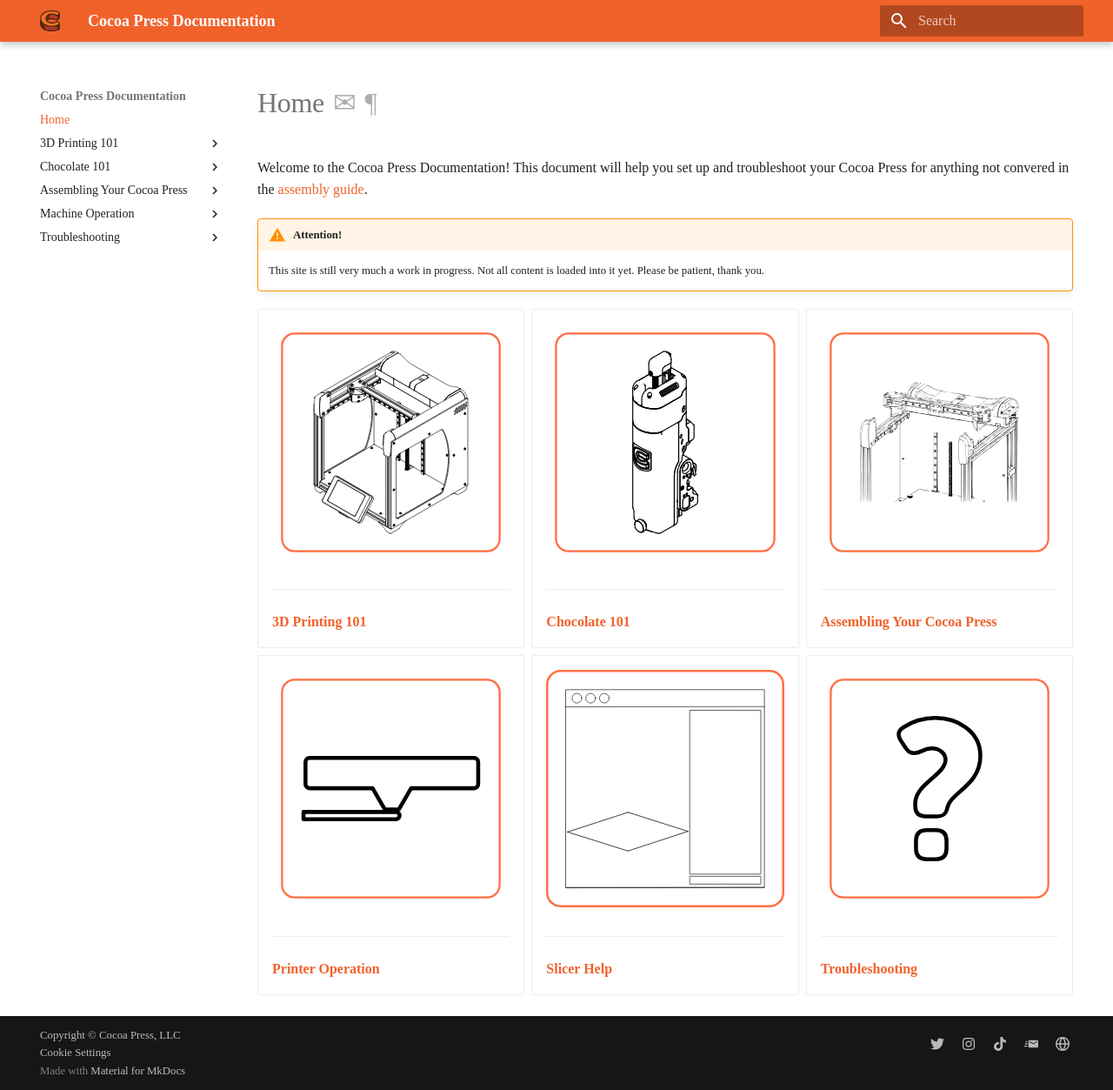
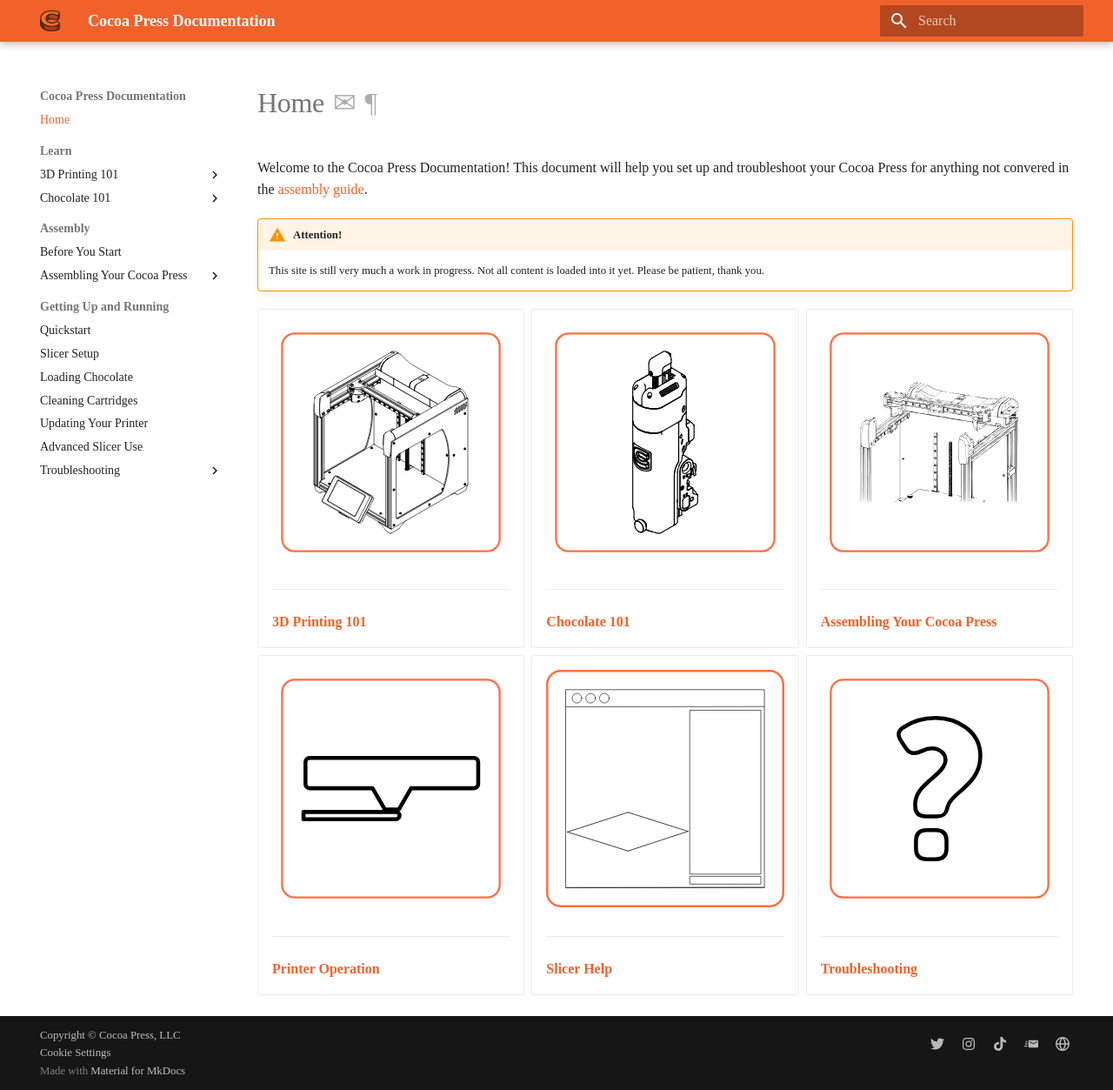
Before and after one commit to CocoaPress/docs, an MkDocs documentation site: the page built from docs/index.md, in a window 1280 px wide and 1253 px high. Shown: the whole window at 87% size. Built offline with MkDocs 1.6.1 and Material for MkDocs 9.7.7, drawn with Linux system fonts in a browser that asks for light colours; some web fonts are replaced.

Commit message:
Indenting menu to better match Ellie's suggestions.  Some pages are very WIP.

```diff
--- a/mkdocs.yml
+++ b/mkdocs.yml
@@ -7,48 +7,52 @@
 use_directory_urls: false
 nav:
   - 'Home': 'index.md'
-  - '3D Printing 101':
-      - '101/index.md'
-      - 'FFF And You': '101/FFF.md'
-      - The Slicer: '101/Slicer.md'
-      - Finding Models: '101/Models.md'
-      - Layer Height: '101/Layers.md'
-      - Motion Systems: '101/index.html#motion-systems'
+  - 'Learn':
+    - '3D Printing 101':
+        - '101/index.md'
+        - 'FFF And You': '101/FFF.md'
+        - The Slicer: '101/Slicer.md'
+        - Finding Models: '101/Models.md'
+        - Layer Height: '101/Layers.md'
+        - Motion Systems: '101/index.html#motion-systems'
 
-  - 'Chocolate 101':
-      - 'Types of Chocolate': 'Chocolate/Types.md'
-      - 'Temperature & Temperament': 'Chocolate/Temperature.md'
-      - 'Food Safety': 'Chocolate/FoodSafety.md'
-      - 'Ethics of Chocolate': 'Chocolate/Ethics.md'
+    - 'Chocolate 101':
+        - 'Types of Chocolate': 'Chocolate/Types.md'
+        - 'Temperature & Temperament': 'Chocolate/Temperature.md'
+        - 'Food Safety': 'Chocolate/FoodSafety.md'
+        - 'Ethics of Chocolate': 'Chocolate/Ethics.md'
 
 
-  - 'Assembling Your Cocoa Press':
-      - 'Assembly/index.md'
-      - 'Hardware': 'Assembly/Hardware.md'
-      - 'Extrusion Prep': 'Assembly/Extrusion.md'
-      - 'Frame': 'Assembly/Frame.md'
-      - 'A/B Drives' : 'Assembly/ABDrives.md'
-      - 'A/B Idlers': 'Assembly/ABIdlers.md'
-      - 'Z Axis': 'Assembly/ZAxis.md'
-      - 'X Axis': 'Assembly/XAxis.md'
-      - 'A/B Belts': 'Assembly/ABBelts.md'
-      - 'Print Bed': 'Assembly/PrintBed.md'
-      - 'Extruder': 'Assembly/Extruder.md'
-      - 'Electronics & Wiring': 'Assembly/Electronics.md'
-      - 'Skirt & Panels': 'Assembly/Skirt.md'
-      - 'Tophat': 'Assembly/Tophat.md'
-  - 'Machine Operation':
-      - 'Printer/index.md'
+  - 'Assembly':
+    - 'Before You Start': 'Assembly/start.md'
+    - 'Assembling Your Cocoa Press':
+        - 'Assembly/index.md'
+        - 'Hardware': 'Assembly/Hardware.md'
+        - 'Extrusion Prep': 'Assembly/Extrusion.md'
+        - 'Frame': 'Assembly/Frame.md'
+        - 'A/B Drives' : 'Assembly/ABDrives.md'
+        - 'A/B Idlers': 'Assembly/ABIdlers.md'
+        - 'Z Axis': 'Assembly/ZAxis.md'
+        - 'X Axis': 'Assembly/XAxis.md'
+        - 'A/B Belts': 'Assembly/ABBelts.md'
+        - 'Print Bed': 'Assembly/PrintBed.md'
+        - 'Extruder': 'Assembly/Extruder.md'
+        - 'Electronics & Wiring': 'Assembly/Electronics.md'
+        - 'Skirt & Panels': 'Assembly/Skirt.md'
+        - 'Tophat': 'Assembly/Tophat.md'
+
+  - 'Getting Up and Running':
+      - 'Quickstart': 'test/index.md'
       - 'Slicer Setup': 'Printer/SlicerSetup.md'
       - 'Loading Chocolate': 'Printer/Loading.md'
       - 'Cleaning Cartridges': 'Printer/Cleaning.md'
       - 'Updating Your Printer': 'Printer/Flashing.md'
       - 'Advanced Slicer Use': 'Printer/AdvancedSlicer.md'
-  - Troubleshooting:
-      - 'Troubleshooting/index.md'
-      - 'Common Issues': 'Troubleshooting/Help.md'
-      - 'Electronics': 'Troubleshooting/Electronics.md'
-      - 'Slicer & Software': 'Troubleshooting/Slicer.md'
+      - 'Troubleshooting':
+          - 'Troubleshooting/index.md'
+          - 'Common Issues': 'Troubleshooting/Help.md'
+          - 'Electronics': 'Troubleshooting/Electronics.md'
+          - 'Slicer & Software': 'Troubleshooting/Slicer.md'
 
   #- 'Tags': tags.md
 extra_css:
@@ -68,8 +72,13 @@
       "museo-sans"
   features:
     - navigation.tracking #This will automatically produce a link at the top of the page with the current location for copying for people more trivially.
-    - toc.autohide  #Automatically hides the header when the user scrolls past a certain point.
-    - navigation.indexes
+    - navigation.expand
+    #- toc.autohide  #Automatically hides the header when the user scrolls past a certain point.
+    #- navigation.indexes
+    - navigation.path
+    # - navigation.instant
+    # - navigation.instant.prefetch
+    - navigation.sections
     - toc.follow
     - search.share
     - search.suggest
```
